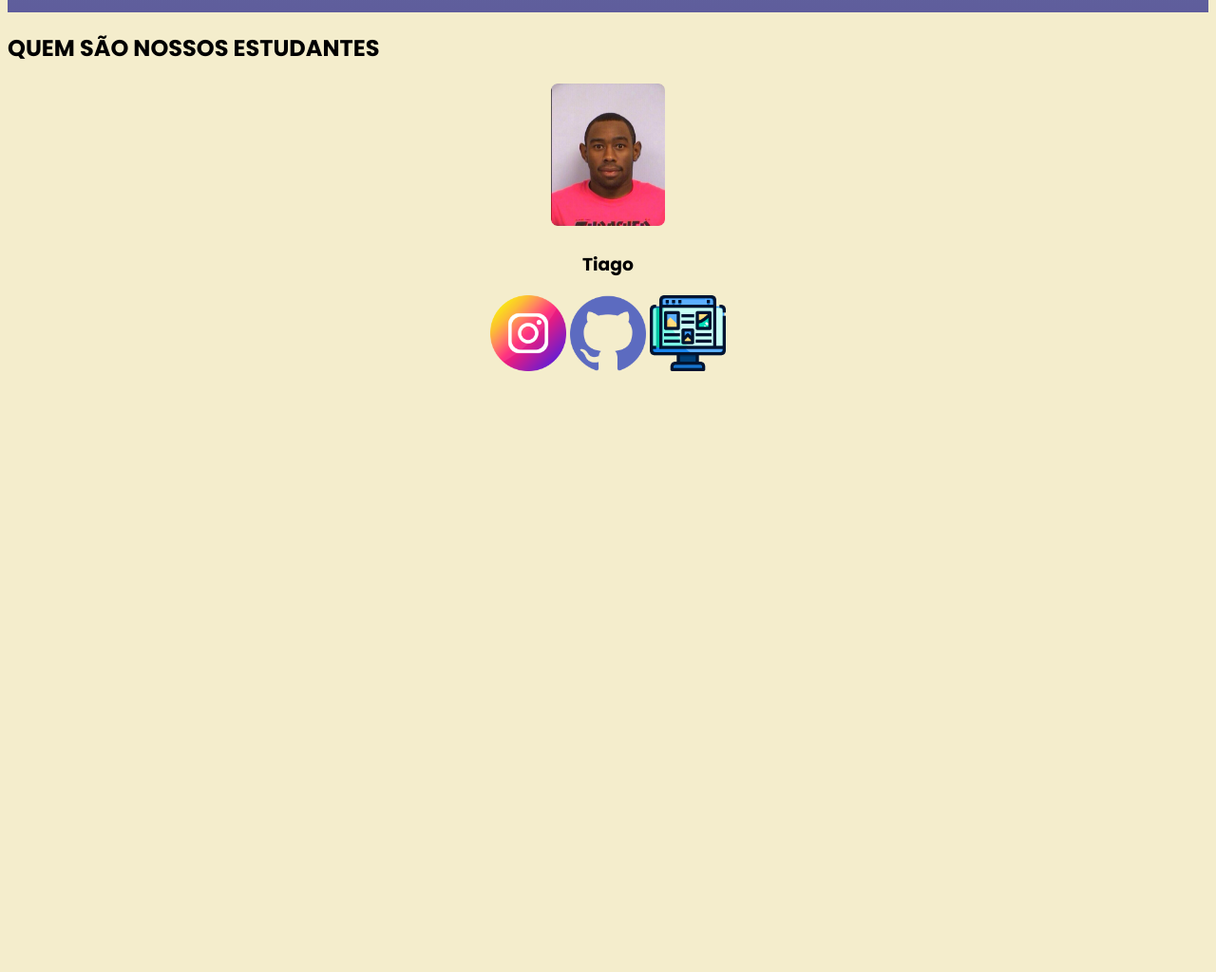
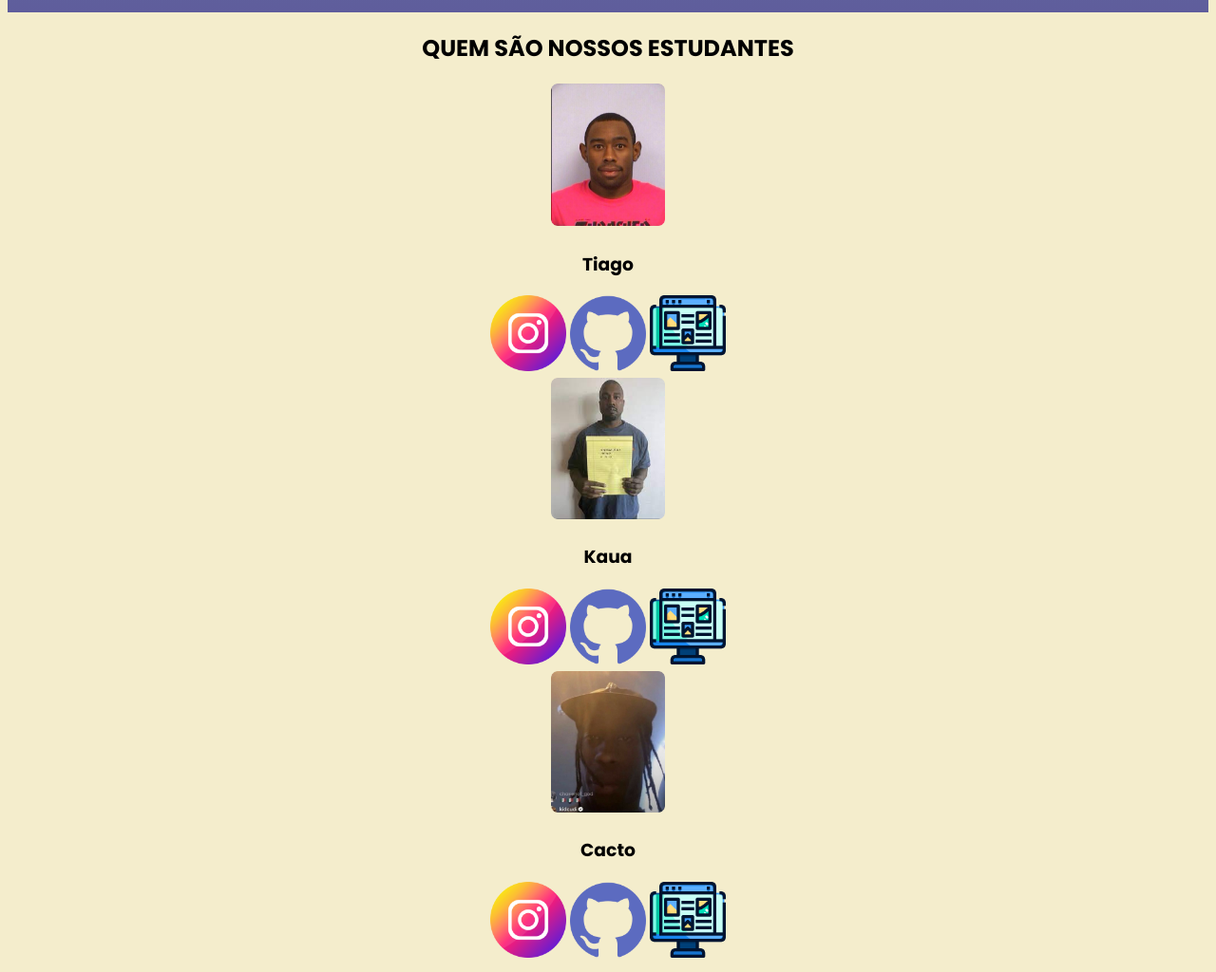
Before and after one commit to RaLtz91/programa-o, a plain HTML site: page index.html in a window 1280 px wide. Shown: the part 1006-2030 px from the top of the page at 95% size. Before the commit the page ends 1412 px from the top, so only its background shows below. Drawn offline with Linux system fonts and the light colour scheme.

Commit message:
inserir estuantes

```diff
--- a/index.html
+++ b/index.html
@@ -10,6 +10,7 @@
 <link rel="preconnect" href="https://fonts.gstatic.com" crossorigin>
 <link href="https://fonts.googleapis.com/css2?family=Poppins:wght@400;700&display=swap" rel="stylesheet">
 </head>
+
 <body>
     <header class="cabecalho">
     <img class="imagem-cabecalho" src="processador-de-texto.png" alt="">
@@ -18,11 +19,13 @@
         <li>Exola</li>
     </ul>
     </header>
+
     <section class="escola">
         <h2 class="escola-titulo"> SOBRE A MATÉRIA</h2>
         <p class="escola-texto-um">Aqui você aprender sobre programação
             de Web sites e design de páginas na Web assim conseguindo fazer várias sites de
             qualquer tipo do seu interesse.</p>
+
         <p class="escola-texto-dois">Assim aumentando seu conhecimente sobre programação e sua criativadade
             além de ajudar muito as carreiras de Web
             design e divulgação de alguns produtos
@@ -32,13 +35,31 @@
     </section>
     <section class="estudantes">
         <h2 class="estudantes-titulo">QUEM SÃO NOSSOS ESTUDANTES</h2>
-        <div class="estudantes-div">
-        <img class="estudante-imagem" src="tiago.png" alt="imagem estudante Tiago o criadeiro">
-        <h3>Tiago</h3>
-        <img class="estudante-icone" src="instagram.png" alt="instagram">
-        <img class="estudante-icone" src="github.png" alt="github">
-        <img class="estudante-icone" src="webite.png" alt="webite">
+        <div class="estudante-todos">
+
+            <div class="estudantes-div">
+                <img class="estudante-imagem" src="tiago.png" alt="imagem estudante Tiago o criadeiro">
+                <h3>Tiago</h3>
+                <img class="estudante-icone" src="instagram.png" alt="instagram">
+                <img class="estudante-icone" src="github.png" alt="github">
+                <img class="estudante-icone" src="webite.png" alt="website">
+            </div>
+            <div class="estudantes-div">
+                <img class="estudante-imagem" src="kaua.png" alt="imagem estudante Tiago o criadeiro">
+                <h3>Kaua</h3>
+                <img class="estudante-icone" src="instagram.png" alt="instagram">
+                <img class="estudante-icone" src="github.png" alt="github">
+                <img class="estudante-icone" src="webite.png" alt="website">
+            </div>
+            <div class="estudantes-div">
+                <img class="estudante-imagem" src="cacto.png" alt="imagem estudante Tiago o criadeiro">
+                <h3>Cacto</h3>
+                <img class="estudante-icone" src="instagram.png" alt="instagram">
+                <img class="estudante-icone" src="github.png" alt="github">
+                <img class="estudante-icone" src="webite.png" alt="website">
+            </div>
     </div>
     </section>
+
 </body>
 </html>
--- a/style.css
+++ b/style.css
@@ -40,8 +40,13 @@ body{
     align-items: center;
     padding: 24px 0;
 }
-.estudante-titulo{
+.escola-titulo{
     padding: 24px 0;
+
+}
+.estudantes-titulo{
+    text-align: center;
+    padding: 50px 3;
 }
 .estudante-imagem{
     width: 120px;
```
